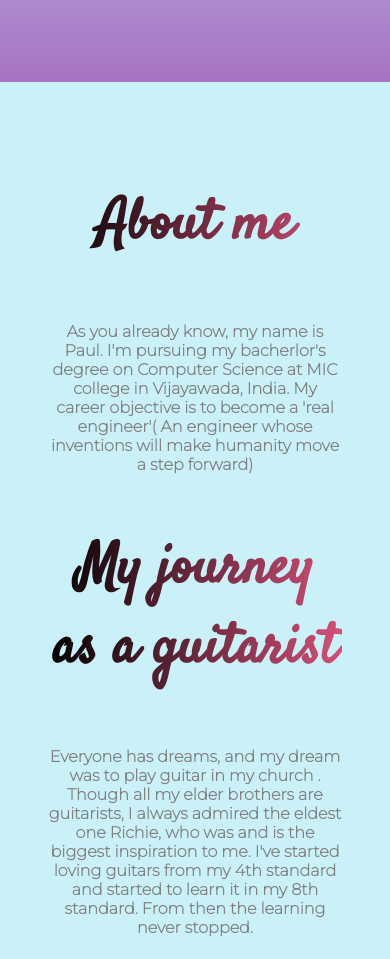
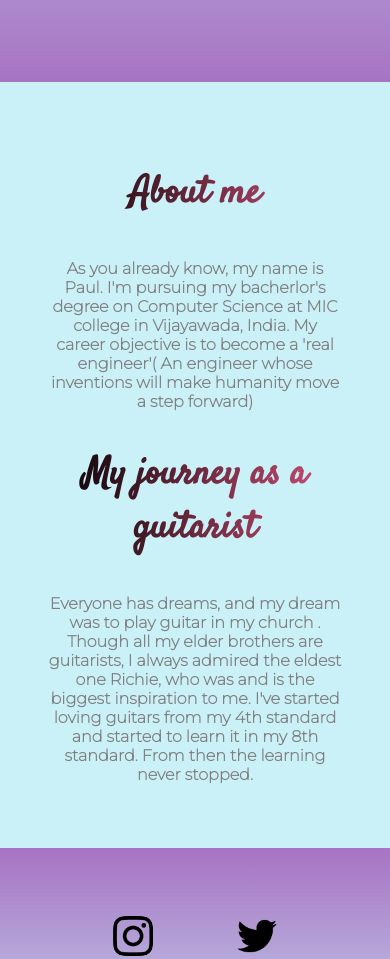
Before and after one commit to paul7m12d/Personalsite, a plain HTML site: page index.html in a window 390 px wide. Shown: the part 820-1779 px from the top of the page. Drawn offline with Linux system fonts and the light colour scheme.

Commit message:
Update styles.css

```diff
--- a/styles.css
+++ b/styles.css
@@ -118,8 +118,7 @@ p{
     right: ;
     top: -60px;
   }
-  .aboutMe{
-    font-size: 3rem;
-  }
+
+
 
 }
```
